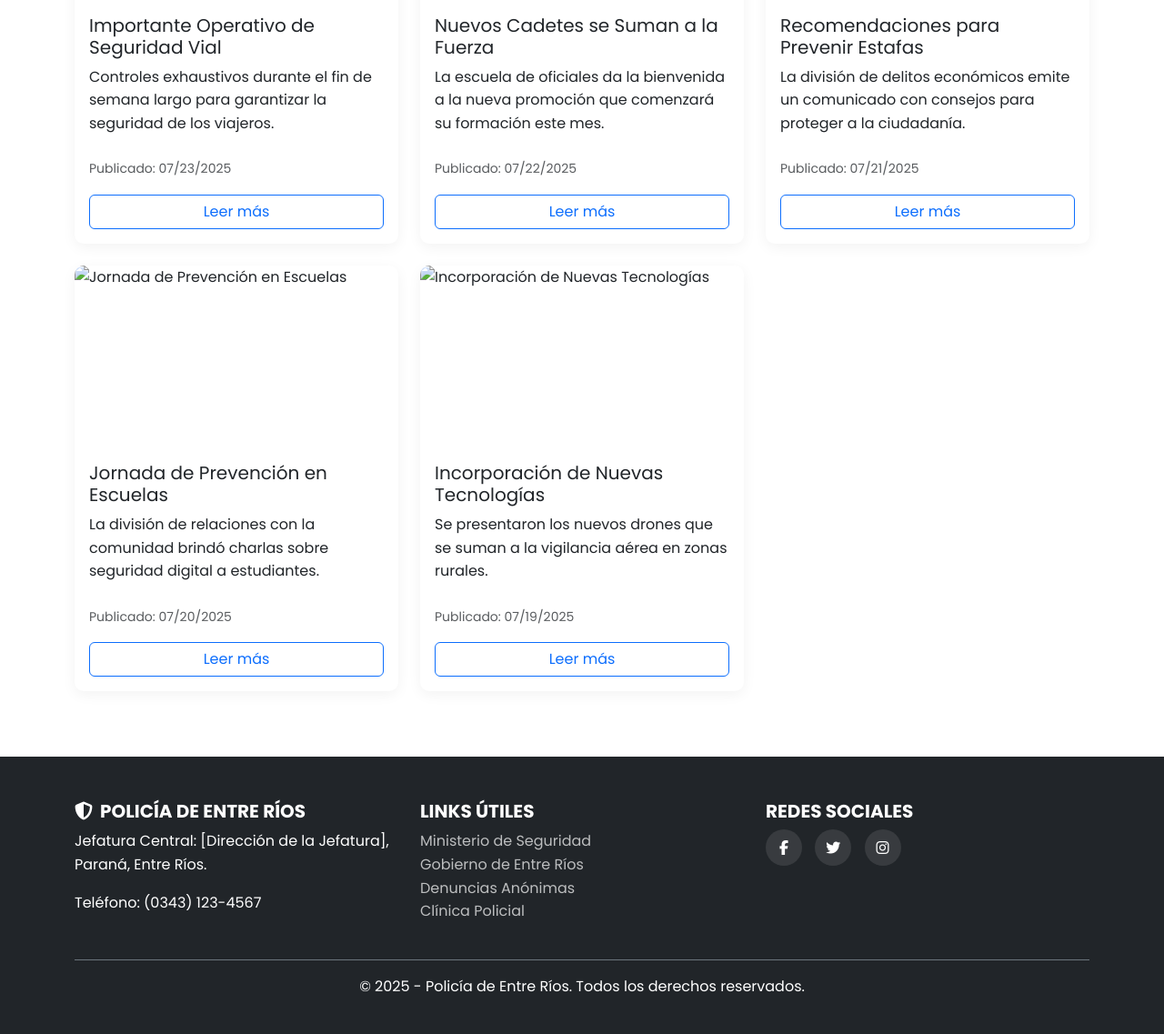
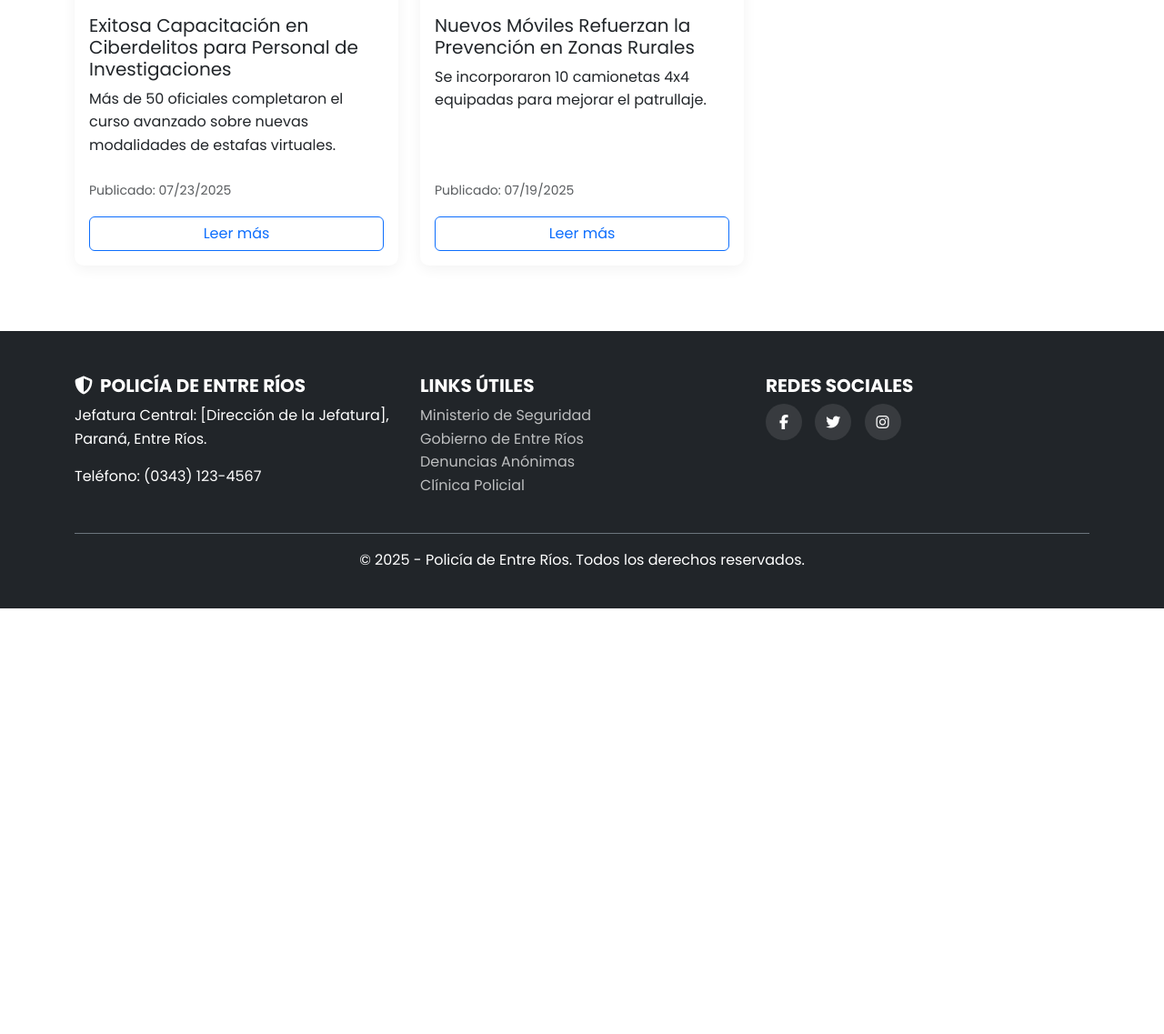
Before and after one commit to luiyitech/Pagina-Policia-Per, an ASP.NET Core app: page /Noticias in a window 1280 px wide. Shown: the part 556-1693 px from the top of the page at 91% size. After the commit the page ends 1225 px from the top, so only its background shows below. Run offline with ASP.NET Core 8, Linux system fonts and the light colour scheme; some libraries are stand-ins or nearby versions.

Commit message:
acomodando la seccion noticias

```diff
--- a/Pagina Policia Per/Controllers/NoticiasController.cs
+++ b/Pagina Policia Per/Controllers/NoticiasController.cs
@@ -1,26 +1,68 @@
+// Archivo: Controllers/NoticiasController.cs
 
 using Microsoft.AspNetCore.Mvc;
-using Pagina_Policia_Per.Models; // Asegúrate de que este 'using' esté presente
+using Pagina_Policia_Per.Models;
 using System;
 using System.Collections.Generic;
 using System.Linq;
 
-namespace Pagina_Policia_Per.Controllers // Este es tu namespace correcto
+namespace Pagina_Policia_Per.Controllers
 {
     public class NoticiasController : Controller
     {
+        // Acción para mostrar la lista completa de noticias
         public IActionResult Index()
         {
-            var listaDeNoticias = new List<Noticia>
+            var listaDeNoticias = _GetNoticias(); // Obtenemos la lista desde nuestro método privado
+            return View(listaDeNoticias.OrderByDescending(n => n.FechaPublicacion).ToList());
+        }
+
+        // --- ¡NUEVA ACCIÓN PARA MOSTRAR EL DETALLE DE UNA NOTICIA! ---
+        // El parámetro 'int id' recibirá el número desde la URL (ej: /Noticias/Detalle/3)
+        public IActionResult Detalle(int id)
+        {
+            var todasLasNoticias = _GetNoticias();
+
+            // Buscamos en la lista la única noticia que coincida con el ID recibido
+            var noticia = todasLasNoticias.FirstOrDefault(n => n.Id == id);
+
+            // Si no se encuentra ninguna noticia con ese ID, devolvemos un error 404 (Not Found)
+            if (noticia == null)
             {
-                new Noticia { Id = 1, Titulo = "Importante Operativo de Seguridad Vial", Resumen = "Controles exhaustivos durante el fin de semana largo para garantizar la seguridad de los viajeros.", ImagenUrl = "https://via.placeholder.com/400x250/0d6efd/FFFFFF?text=Operativo", FechaPublicacion = DateTime.Now.AddDays(-1) },
-                new Noticia { Id = 2, Titulo = "Nuevos Cadetes se Suman a la Fuerza", Resumen = "La escuela de oficiales da la bienvenida a la nueva promoción que comenzará su formación este mes.", ImagenUrl = "https://via.placeholder.com/400x250/198754/FFFFFF?text=Cadetes", FechaPublicacion = DateTime.Now.AddDays(-2) },
-                new Noticia { Id = 3, Titulo = "Recomendaciones para Prevenir Estafas", Resumen = "La división de delitos económicos emite un comunicado con consejos para proteger a la ciudadanía.", ImagenUrl = "https://via.placeholder.com/400x250/dc3545/FFFFFF?text=Prevención", FechaPublicacion = DateTime.Now.AddDays(-3) },
-                new Noticia { Id = 4, Titulo = "Jornada de Prevención en Escuelas", Resumen = "La división de relaciones con la comunidad brindó charlas sobre seguridad digital a estudiantes.", ImagenUrl = "https://via.placeholder.com/400x250/6f42c1/FFFFFF?text=Comunidad", FechaPublicacion = DateTime.Now.AddDays(-4) },
-                new Noticia { Id = 5, Titulo = "Incorporación de Nuevas Tecnologías", Resumen = "Se presentaron los nuevos drones que se suman a la vigilancia aérea en zonas rurales.", ImagenUrl = "https://via.placeholder.com/400x250/ffc107/FFFFFF?text=Tecnología", FechaPublicacion = DateTime.Now.AddDays(-5) }
+                return NotFound();
+            }
+
+            // Si la encontramos, la pasamos a una nueva vista llamada "Detalle.cshtml"
+            return View(noticia);
+        }
+
+
+        // --- Método privado para simular la obtención de datos ---
+        private List<Noticia> _GetNoticias()
+        {
+            return new List<Noticia>
+            {
+                new Noticia
+                {
+                    Id = 1,
+                    Titulo = "Exitosa Capacitación en Ciberdelitos para Personal de Investigaciones",
+                    Resumen = "Más de 50 oficiales completaron el curso avanzado sobre nuevas modalidades de estafas virtuales.",
+                    // ¡AÑADIMOS EL CONTENIDO COMPLETO!
+                    Contenido = "Durante tres jornadas intensivas, personal de la División Investigaciones recibió formación de vanguardia en la lucha contra el ciberdelito. Los temas incluyeron phishing, ransomware y técnicas de ingeniería social. El curso fue dictado por expertos en seguridad informática y culminó con ejercicios prácticos de análisis forense digital, fortaleciendo las capacidades de nuestra fuerza para enfrentar los desafíos delictivos del siglo XXI.",
+                    ImagenUrl = "https://via.placeholder.com/800x400/0d6efd/FFFFFF?text=Ciberseguridad",
+                    FechaPublicacion = DateTime.Now.AddDays(-1)
+                },
+                new Noticia
+                {
+                    Id = 2,
+                    Titulo = "Nuevos Móviles Refuerzan la Prevención en Zonas Rurales",
+                    Resumen = "Se incorporaron 10 camionetas 4x4 equipadas para mejorar el patrullaje.",
+                    Contenido = "En un acto presidido por el Jefe de Policía, se hizo entrega oficial de diez nuevas unidades móviles destinadas a las patrullas rurales de la provincia. Estos vehículos, de doble tracción y equipados con comunicación satelital, permitirán un acceso más rápido y seguro a zonas remotas, mejorando significativamente los tiempos de respuesta ante emergencias y reforzando la prevención del abigeato.",
+                    ImagenUrl = "https://via.placeholder.com/800x400/198754/FFFFFF?text=Nuevos+Móviles",
+                    FechaPublicacion = DateTime.Now.AddDays(-5)
+                },
+                // ... (y así para el resto de las noticias)
             };
-
-            return View(listaDeNoticias);
         }
     }
 }
--- a/Pagina Policia Per/Views/Noticias/Index.cshtml
+++ b/Pagina Policia Per/Views/Noticias/Index.cshtml
@@ -10,7 +10,7 @@
     <p class="text-center text-muted mb-5">Mantente informado sobre las últimas novedades y operativos de la Policía de Entre Ríos.</p>
 
     <div class="row">
-        @foreach (var noticia in Model)
+        @foreach (var noticia in Model.OrderByDescending(n => n.FechaPublicacion))
         {
             <div class="col-lg-4 col-md-6 mb-4 d-flex align-items-stretch news-card">
                 <div class="card h-100 w-100">
@@ -19,7 +19,7 @@
                         <h5 class="card-title">@noticia.Titulo</h5>
                         <p class="card-text flex-grow-1">@noticia.Resumen</p>
                         <p class="card-text mt-2"><small class="text-muted">Publicado: @noticia.FechaPublicacion.ToShortDateString()</small></p>
-                        <a href="#" class="btn btn-outline-primary mt-auto">Leer más</a>
+                        <a asp-controller="Noticias" asp-action="Detalle" asp-route-id="@noticia.Id" class="btn btn-outline-primary mt-auto">Leer más</a>
                     </div>
                 </div>
             </div>
--- a/Pagina Policia Per/Views/Shared/_Layout.cshtml
+++ b/Pagina Policia Per/Views/Shared/_Layout.cshtml
@@ -41,7 +41,7 @@
                         </li>
                         <li class="nav-item">
                             <!-- Por ahora apunta a #, luego será asp-controller="Noticias" asp-action="Index" -->
-                            <a class="nav-link" href="#">Noticias</a>
+                            <a class="nav-link" asp-controller="Noticias" asp-action="Index">Noticias</a>
                         </li>
                         <li class="nav-item">
                             <a class="nav-link" href="#">Trámites</a>
```
